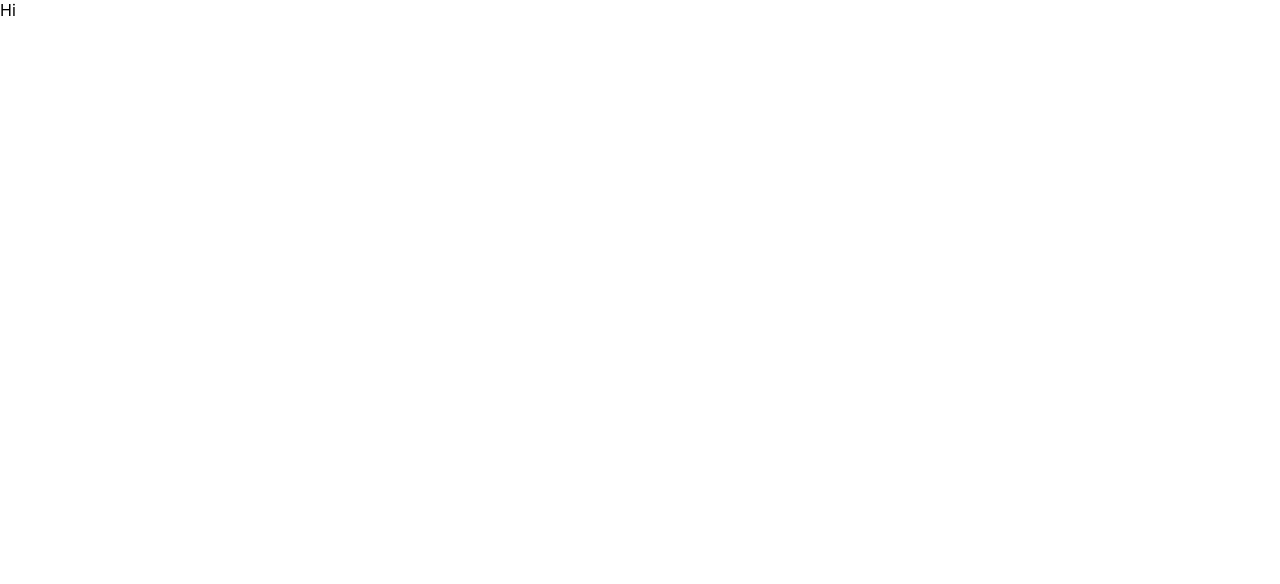
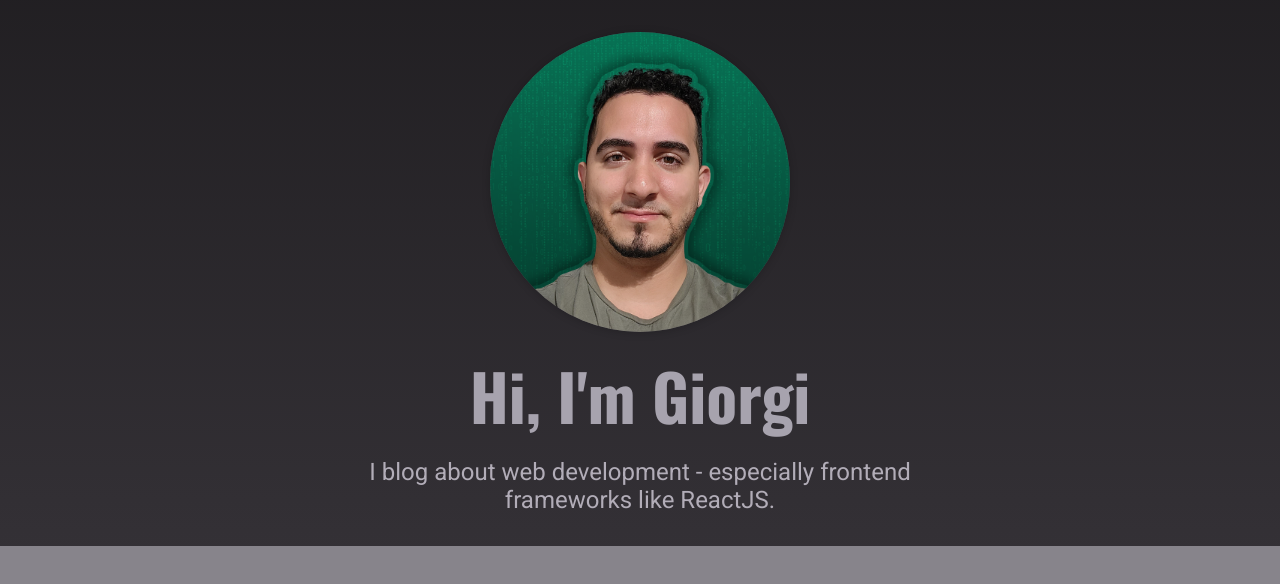
Before and after one commit to nycgio/nextjs-blog, a Next.js app: page / in a window 1280 px wide. Shown: the top 584 px of the page. Built offline with nearby package versions, Linux system fonts and the light colour scheme.

Commit message:
Created the Hero Component

```diff
--- /dev/null
+++ b/components/home-page/featured-posts.js
@@ -0,0 +1,3 @@
+export default function FeaturedPosts() {
+	return <div>Featured Posts</div>;
+}
--- /dev/null
+++ b/components/home-page/hero.js
@@ -0,0 +1,22 @@
+import classes from "./hero.module.css";
+import Image from "next/image";
+
+export default function Hero() {
+	return (
+		<section className={classes.hero}>
+			<div className={classes.image}>
+				<Image
+					src="/images/giorgi.png"
+					alt="Image of Giorgi Alvarez"
+					width={800}
+					height={800}
+				/>
+			</div>
+			<h1>Hi, I'm Giorgi</h1>
+			<p>
+				I blog about web development - especially frontend frameworks like
+				ReactJS.
+			</p>
+		</section>
+	);
+}
--- /dev/null
+++ b/components/home-page/hero.module.css
@@ -0,0 +1,40 @@
+.hero {
+	text-align: center;
+	background-image: linear-gradient(
+		to bottom,
+		var(--color-grey-900),
+		var(--color-grey-800)
+	);
+	padding: var(--size-8) 0;
+}
+
+.image {
+	width: 300px;
+	height: 300px;
+	box-shadow: 0 1px 8px rgba(0, 0, 0, 0.2);
+	border-radius: 50%;
+	overflow: hidden;
+	background-color: var(--color-grey-700);
+	margin: auto;
+}
+
+.image img {
+	object-fit: cover;
+	object-position: top;
+	width: 100%;
+	height: 100%;
+}
+
+.hero h1 {
+	font-size: var(--size-16);
+	margin: var(--size-4) 0;
+	color: var(--color-grey-300);
+}
+
+.hero p {
+	font-size: var(--size-6);
+	color: var(--color-grey-200);
+	width: 90%;
+	max-width: 40rem;
+	margin: auto;
+}
--- a/pages/contact.js
+++ b/pages/contact.js
@@ -1,3 +1,3 @@
-export default function contact() {
+export default function ContactPage() {
 	return <div>contact</div>;
 }
--- a/pages/index.js
+++ b/pages/index.js
@@ -1,7 +1,13 @@
 import Head from "next/head";
 import Image from "next/image";
+import { Fragment } from "react";
+import Hero from "../components/home-page/hero";
 import styles from "../styles/Home.module.css";
 
 export default function HomePage() {
-	return <div>Hi</div>;
+	return (
+		<Fragment>
+			<Hero />
+		</Fragment>
+	);
 }
--- /dev/null
+++ b/pages/posts/[slug].js
@@ -0,0 +1,3 @@
+export default function PostSlug() {
+	return <div>Post Id</div>;
+}
--- /dev/null
+++ b/pages/posts/index.js
@@ -0,0 +1,3 @@
+export default function PostIndex() {
+	return <div>Post Index</div>;
+}
--- a/styles/globals.css
+++ b/styles/globals.css
@@ -1,16 +1,64 @@
-html,
+@import url("https://fonts.googleapis.com/css2?family=Oswald:wght@700&family=Roboto&family=Source+Sans+Pro:wght@300&display=swap");
+
+* {
+	box-sizing: border-box;
+}
+
 body {
-  padding: 0;
-  margin: 0;
-  font-family: -apple-system, BlinkMacSystemFont, Segoe UI, Roboto, Oxygen,
-    Ubuntu, Cantarell, Fira Sans, Droid Sans, Helvetica Neue, sans-serif;
+	--color-grey-50: hsl(265, 55%, 96%);
+	--color-grey-100: hsl(265, 19%, 88%);
+	--color-grey-200: hsl(265, 7%, 70%);
+	--color-grey-300: hsl(265, 6%, 66%);
+	--color-grey-400: hsl(265, 4%, 57%);
+	--color-grey-500: hsl(265, 3%, 53%);
+	--color-grey-600: hsl(265, 4%, 42%);
+	--color-grey-700: hsl(265, 4%, 31%);
+	--color-grey-800: hsl(276, 5%, 20%);
+	--color-grey-900: hsl(280, 5%, 13%);
+
+	--color-primary-50: #b3c2ce;
+	--color-primary-100: #7aa3aa;
+	--color-primary-200: #4c8897;
+	--color-primary-300: #386c97;
+	--color-primary-400: #237392;
+	--color-primary-500: #09517a;
+	--color-primary-600: #024864;
+	--color-primary-700: #024d64;
+
+	--color-success-100: #a2f0bc;
+	--color-success-500: #12bd4b;
+
+	--color-error-100: #f1acc9;
+	--color-error-500: #a10c4a;
+
+	--size-1: 0.25rem;
+	--size-2: 0.5rem;
+	--size-3: 0.75rem;
+	--size-4: 1rem;
+	--size-5: 1.25rem;
+	--size-6: 1.5rem;
+	--size-8: 2rem;
+	--size-16: 4rem;
+	--size-20: 5rem;
+	--size-40: 10rem;
+
+	margin: 0;
+	background-color: var(--color-grey-500);
+	color: #252525;
+	font-family: "Roboto", sans-serif;
+}
+
+h1,
+h2,
+h3 {
+	font-family: "Oswald", "Roboto", sans-serif;
 }
 
 a {
-  color: inherit;
-  text-decoration: none;
+	text-decoration: none;
 }
 
-* {
-  box-sizing: border-box;
+button {
+	font: inherit;
+	cursor: pointer;
 }
```
Also changed, not shown: components/home-page/featured-posts.module.css (added, +17 -0 lines), public/images/giorgi.png (added).
